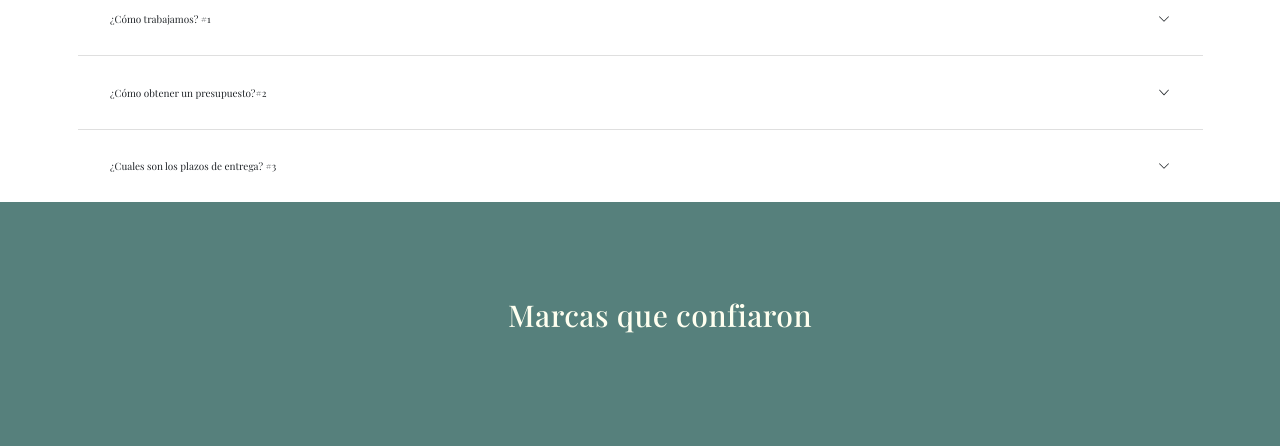
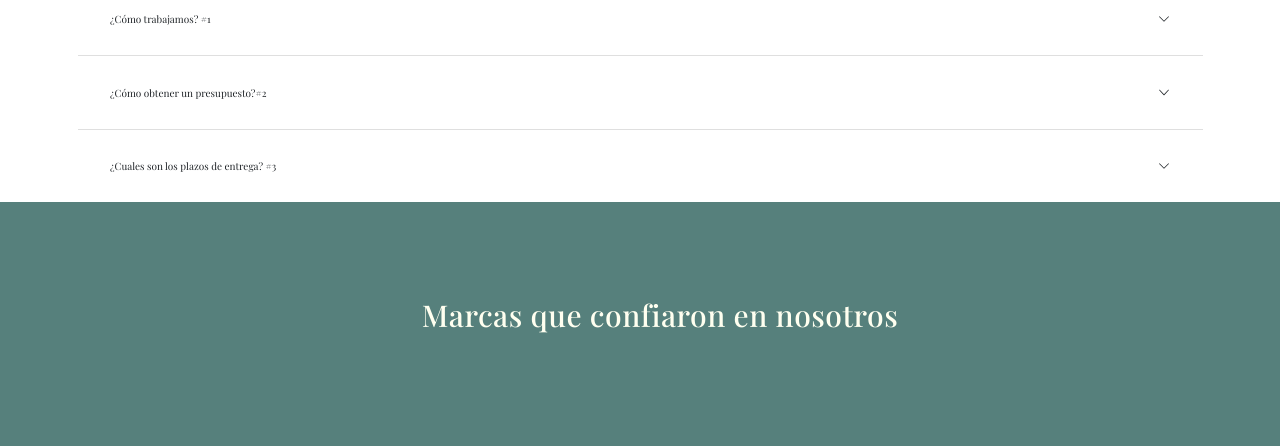
Before and after one commit to solnocente/1211estudio, a plain HTML site: page index.html in a window 1280 px wide. Shown: the part 2065-2511 px from the top of the page. Drawn offline with nearby package versions, Linux system fonts and the light colour scheme; a web font is replaced by a local one.

Commit message:
cambio en subtitulo h2 seccion marcas

```diff
--- a/index.html
+++ b/index.html
@@ -145,7 +145,7 @@
             <div class="row">
                 <section class="seccionMarcas">
                     <article>
-                        <h2 class="seccionMarcas__title">Marcas que confiaron</h2>
+                        <h2 class="seccionMarcas__title">Marcas que confiaron en nosotros</h2>
                     </article>
 
                     <article class="marcasInicio">
```
